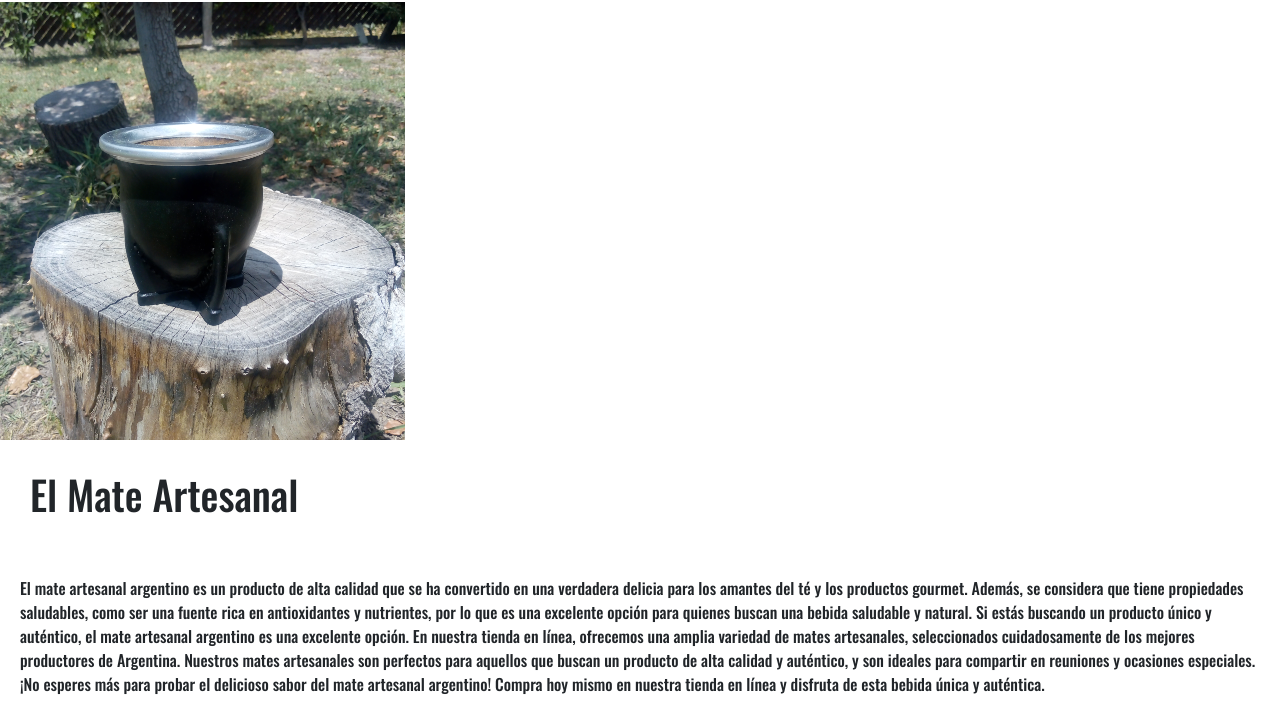
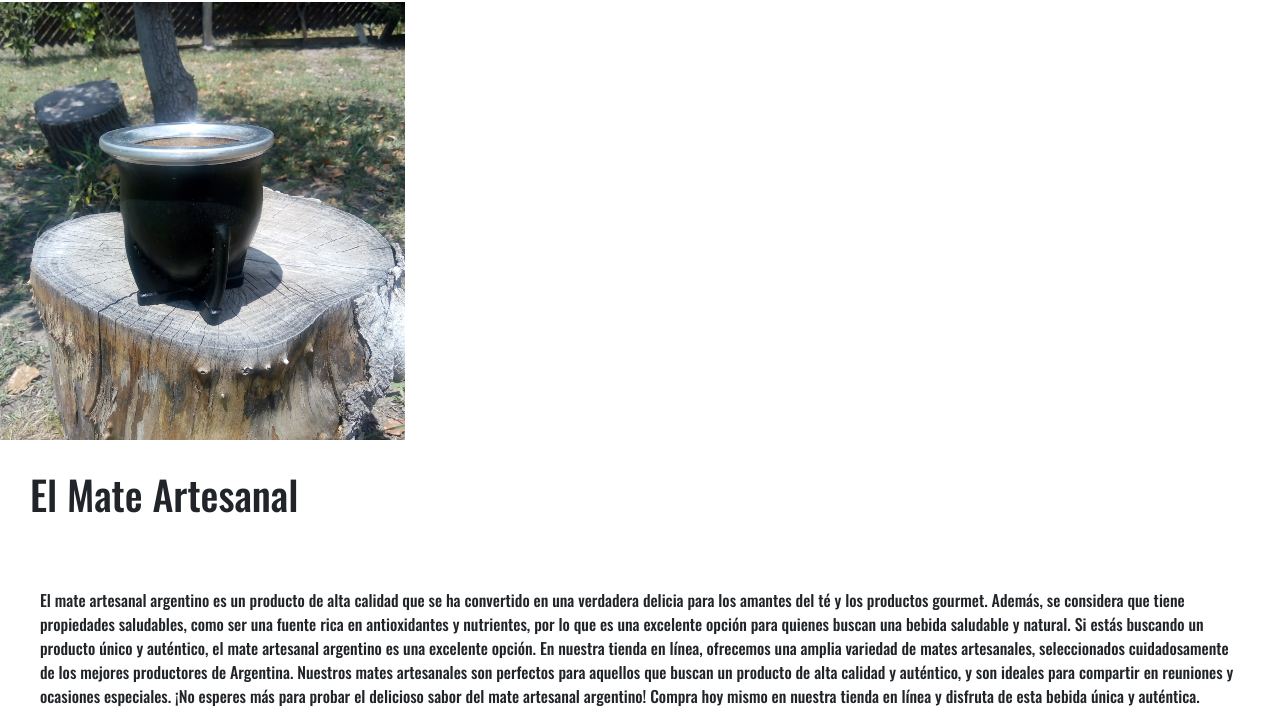
Before and after one commit to estebancel/PreEntrega2Celada, a plain HTML site: page index.html in a window 1280 px wide. Shown: the part 1463-2189 px from the top of the page. Drawn offline with nearby package versions, Linux system fonts and the light colour scheme.

Commit message:
corrigiendo etiquetas html

```diff
--- a/css/styles.css
+++ b/css/styles.css
@@ -38,7 +38,7 @@ h2{
 
 .padding{
     padding: 20px;
-    margin 20px;
+    margin: 20px;
 }
 h3{
     text-align:center;
```
Also changed, not shown: index.html (+2 -0 lines), paginas/contacto.html (+2 -1 lines), paginas/nosotros.html (+2 -1 lines), paginas/productos.html (+1 -1 lines), paginas/promos.html (+1 -1 lines).
